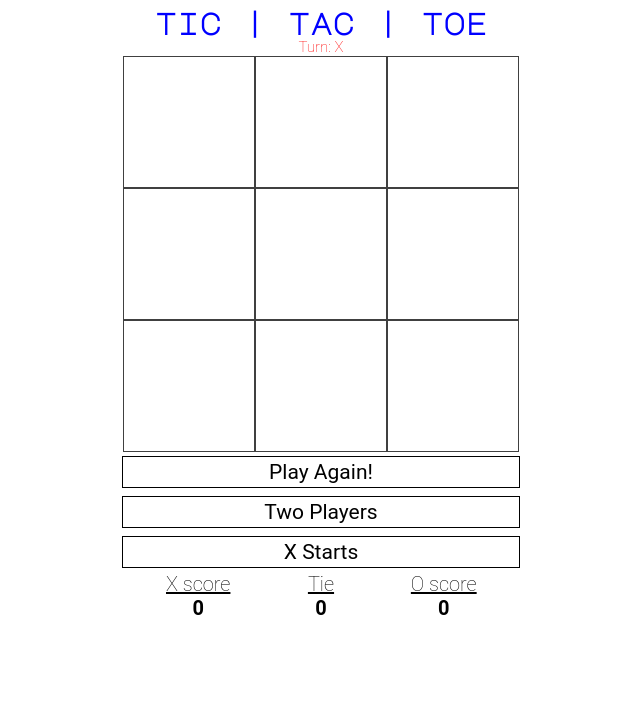
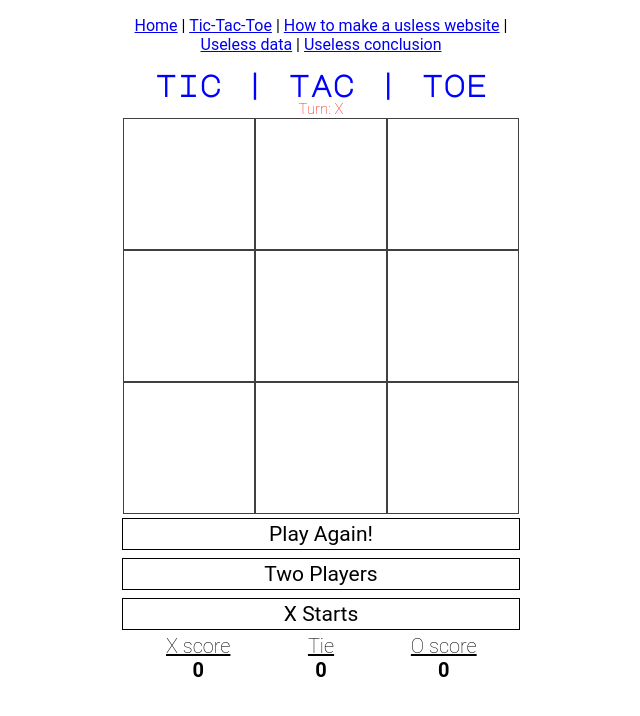
Before and after one commit to tikano/pset-9-cool, a plain HTML site: page tic-tac-toe.html in a window 1280 px wide. Shown: the whole page, without its empty margins (319-959 px from the left). Drawn offline with Linux system fonts and the light colour scheme.

Commit message:
Update tic-tac-toe.html

```diff
--- a/tic-tac-toe.html
+++ b/tic-tac-toe.html
@@ -14,6 +14,7 @@
   </head>
 
 <body>
+  <p class="navigation"><a href="index.html">Home</a> | <a href="tic-tac-toe.html">Tic-Tac-Toe</a> | <a href="index3.html">How to make a usless website</a> | <a href="index4.html">Useless data</a> | <a href="index5.html">Useless conclusion</a></p>
 
   <h1>tic | tac | toe</h1>
 
```
